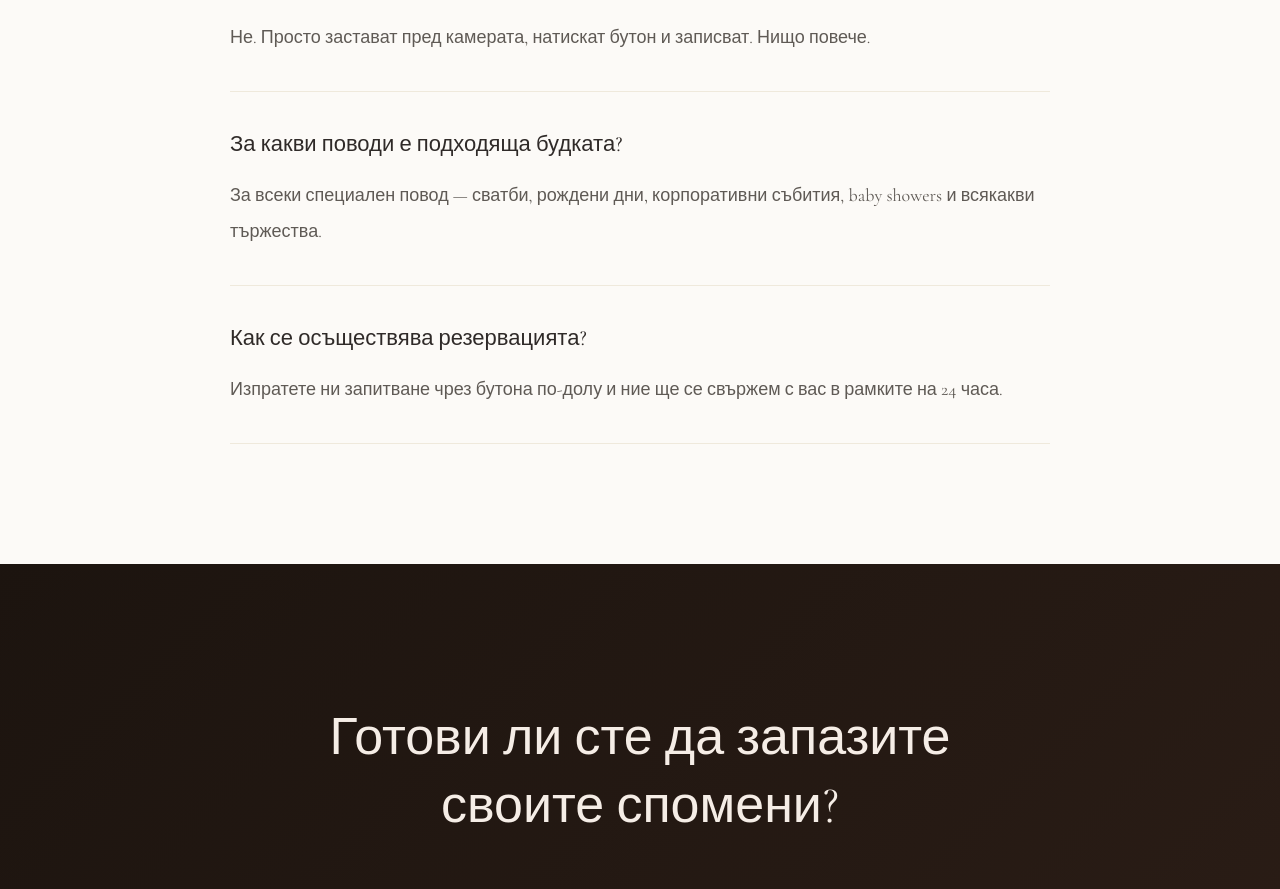
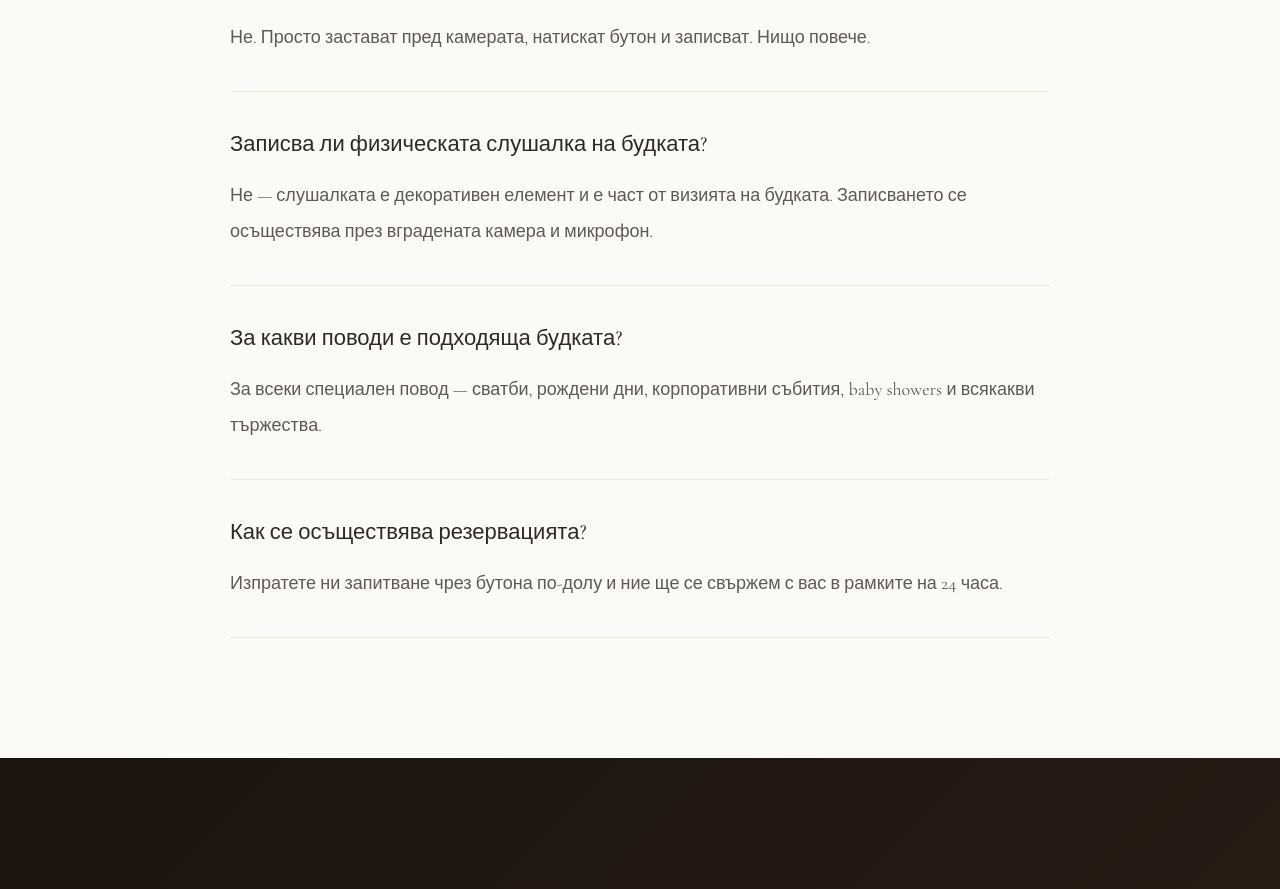
Before and after one commit to nansitocheva-netizen/eterna-site, a Next.js app: page / in a window 1280 px wide. Shown: the part 5511-6400 px from the top of the page. Built offline with nearby package versions, Linux system fonts and the light colour scheme.

Commit message:
add ne QA

```diff
--- a/app/copy.ts
+++ b/app/copy.ts
@@ -107,6 +107,10 @@ export const copy = {
         {
           q: "Нужно ли е гостите да инсталират приложение?",
           a: "Не. Просто застават пред камерата, натискат бутон и записват. Нищо повече.",
+        },
+        {
+          q: "Записва ли физическата слушалка на будката?",
+          a: "Не — слушалката е декоративен елемент и е част от визията на будката. Записването се осъществява през вградената камера и микрофон.",
         },
         {
           q: "За какви поводи е подходяща будката?",
```
